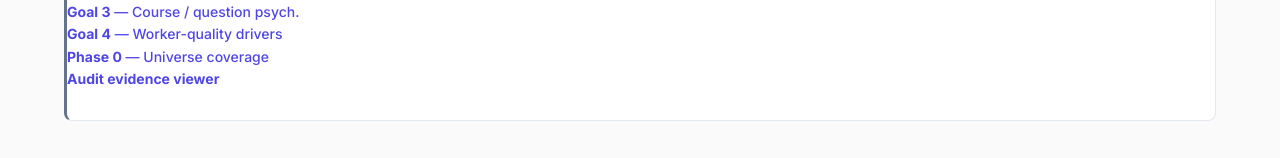
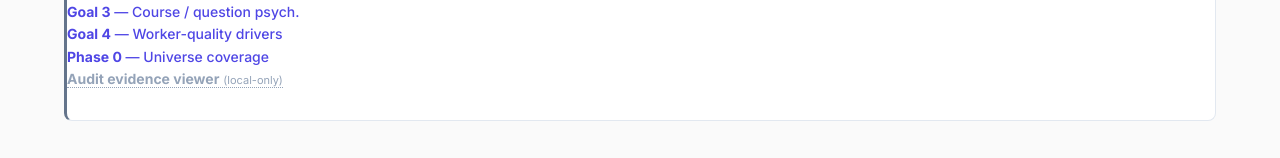
Before and after one commit to RCScale/openclaw-dashboard, a plain HTML site: page index.html in a window 1280 px wide. Shown: the part 1612-1770 px from the top of the page. Drawn offline with Linux system fonts and the light colour scheme.

```diff
--- a/index.html
+++ b/index.html
@@ -86,7 +86,7 @@
 <p class="muted" style="max-width:70ch;margin-top:-8px;">The deep-dive dashboards behind each theme — useful when you need to audit a number, inspect raw tables, or share evidence with a reviewer.</p>
 <details class="notes" open>
   <summary>Deep-dive dashboards (full methodology, raw tables)</summary>
-  <ul style="list-style: none; padding-left: 0;"><li><a href="g1.html"><b>Goal 1</b> — Last-toucher pipeline</a></li><li><a href="g2.html"><b>Goal 2</b> — Reviewer-feedback audit</a></li><li><a href="g3.html"><b>Goal 3</b> — Course / question psych.</a></li><li><a href="g4.html"><b>Goal 4</b> — Worker-quality drivers</a></li><li><a href="g_universe_coverage.html"><b>Phase 0</b> — Universe coverage</a></li><li><a href="g2_audit_review.html"><b>Audit evidence viewer</b></a></li></ul>
+  <ul style="list-style: none; padding-left: 0;"><li><a href="g1.html"><b>Goal 1</b> — Last-toucher pipeline</a></li><li><a href="g2.html"><b>Goal 2</b> — Reviewer-feedback audit</a></li><li><a href="g3.html"><b>Goal 3</b> — Course / question psych.</a></li><li><a href="g4.html"><b>Goal 4</b> — Worker-quality drivers</a></li><li><a href="g_universe_coverage.html"><b>Phase 0</b> — Universe coverage</a></li><li><span title="The audit evidence viewer is omitted from the public mirror because it embeds raw reviewer feedback and worker submissions. Run python3 -m analysis.build_audit_viewer locally to inspect." style="color:#94a3b8;border-bottom:1px dotted #94a3b8;cursor:help;"><b>Audit evidence viewer</b> <span style="font-size:11px;">(local-only)</span></span></li></ul>
 </details>
 </main>
 <footer class="site-footer">
```
Also changed, not shown: 1 other file.
